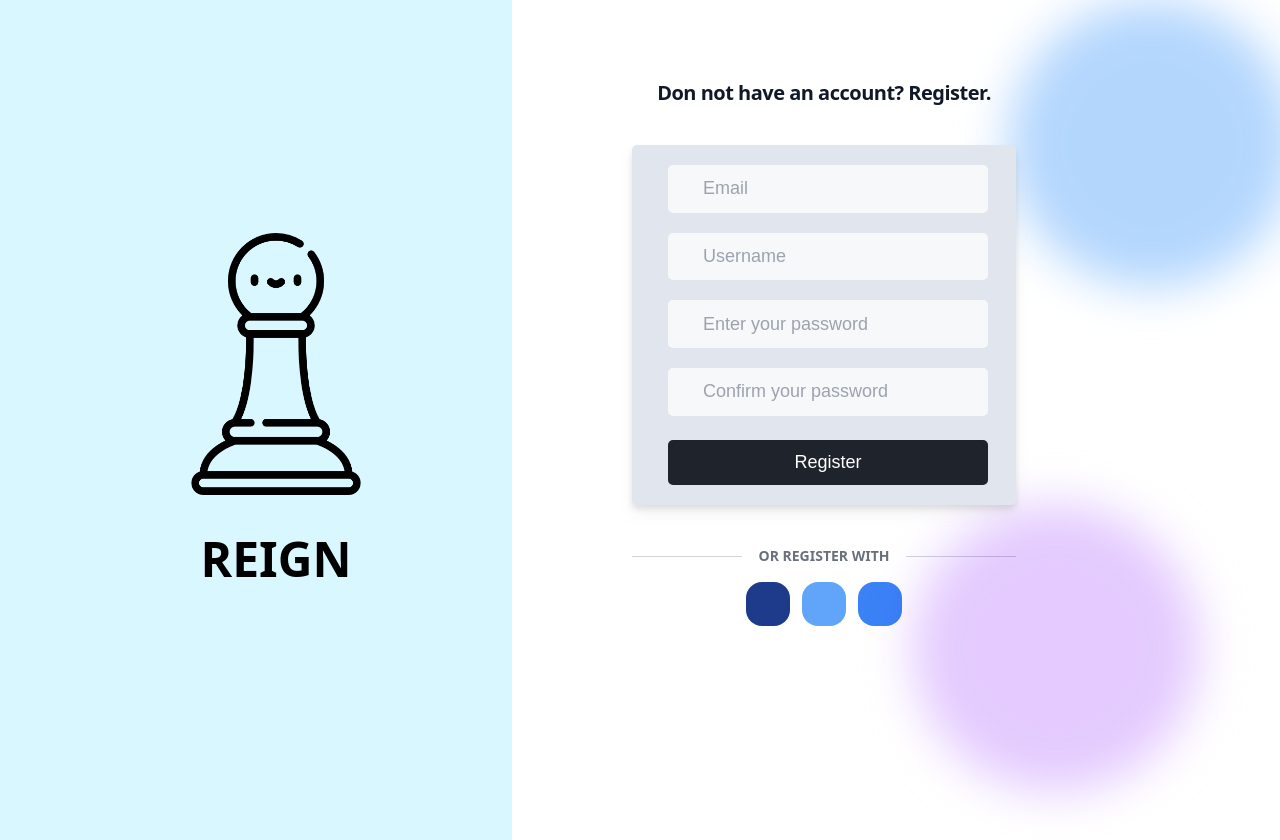
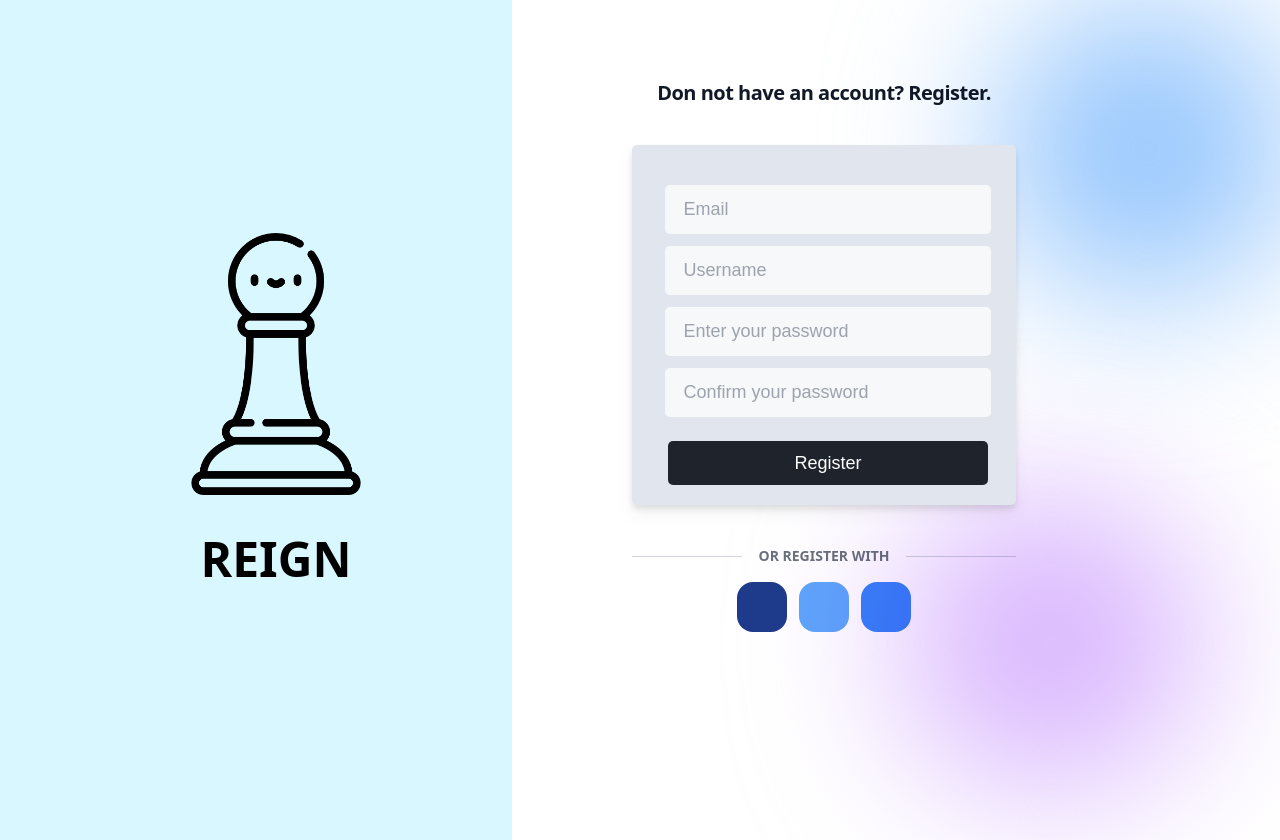
Before and after one commit to UNIZAR-30226-2023-01/chess-frontend, a Next.js app: page /register in a window 1280 px wide. Built offline with nearby package versions, Linux system fonts and the light colour scheme.

Commit message:
codigo limpio y comentado

```diff
--- a/pages/index.js
+++ b/pages/index.js
@@ -23,25 +23,35 @@ export default function Home() {
 
       </div>
 
+
+      {/*
+                  INICIO DE LA MITAD DERECHA
+        */}
+
       <div className=" h-screen mt-10 mr-10 ml-20 items-end p-10
          overflow-hidden justify-self-end ">
+        {/*
+          circulos de la derecha
+          se pueden animar usando animate y animation-delay
+        */}
 
-        <div className="absolute top-0 -right-4 w-72 h-72 bg-blue-300
-          rounded-full mix-blend-multiply filter blur-xl
-        opacity-70 animate-blob animation-delay-2000"></div>
-        <div className="absolute bottom-2 right-20 w-72 h-72
-          bg-purple-300 rounded-full mix-blend-multiply filter
-        blur-xl opacity-70 animate-blob animation-delay-4000"></div>
+
+        <div className=" circulo top-0 -right-4  bg-blue-300
+          rounded-full "></div>
+
+        <div className=" circulo bottom-2 right-20
+          bg-purple-300 rounded-full "></div>
 
         <h1 className="text-xl font-body leading-tight tracking-tight
           text-gray-900 mb-10 ">
                   Log in
         </h1>
-        <block className=" justify-self-end flex flex-col col-2 h-1/2
+
+
+        <block className=" flex flex-col col-2 h-1/2
           w-96 drop-shadow-lg">
           <input
-            className="ml-2  px-5 py-1 h-16 w-80 mt-3 focus:outline-none
-              focus:bg-white"
+            className="focus:bg-white"
             placeholder="   Enter your email"
             type="email"
             id="email"
@@ -51,8 +61,7 @@ export default function Home() {
           />
 
           <input
-            className="ml-2  px-5 py-1 h-16 w-80 mt-3 focus:outline-none
-              focus:bg-white"
+            className="focus:bg-white"
             placeholder="   Enter your password"
             type="password"
             id="password"
@@ -86,29 +95,25 @@ export default function Home() {
           </p>
         </div>
 
-
+        {/* BOTONES PARA LAS RSS  */}
         <div className="flex flex-row justify-center items-center space-x-3">
           <a href="" target="_blank"
-            className="w-11 h-11 items-center justify-center inline-flex
-              rounded-2xl font-bold text-lg
-              bg-blue-900 hover:shadow-lg cursor-pointer transition
-              ease-in duration-300" rel="noreferrer">
-
-
+            className="boton-RRSS inline-flex
+              rounded-2xl text-lg
+              bg-blue-900 hover:shadow-lg cursor-pointer"
+            rel="noreferrer">
           </a>
           <a href="" target="_blank"
-            className="w-11 h-11 items-center justify-center
-               inline-flex rounded-2xl font-bold text-lg  text-white
-               bg-blue-400 hover:shadow-lg cursor-pointer
-                transition ease-in duration-300" rel="noreferrer">
-
+            className=" boton-RRSS
+              inline-flex rounded-2xl text-lg  text-white
+              bg-blue-400 hover:shadow-lg cursor-pointer"
+            rel="noreferrer">
           </a>
-          <a href=""
-            target="_blank"
-            className="w-11 h-11 items-center justify-center
-              inline-flex rounded-2xl font-bold text-lg
-              text-white bg-blue-500 hover:shadow-lg cursor-pointer
-              transition ease-in duration-300" rel="noreferrer">
+          <a href="" target="_blank"
+            className=" boton-RRSS
+              inline-flex rounded-2xl text-lg
+              text-white bg-blue-500 hover:shadow-lg cursor-pointer"
+            rel="noreferrer">
           </a>
         </div>
 
--- a/pages/register.js
+++ b/pages/register.js
@@ -26,17 +26,11 @@ export default function Register() {
       <div className=" h-screen mt-10 mr-10 ml-20 items-end
       p-10 overflow-hidden justify-self-end ">
 
-        <div className="absolute top-0 -right-4 w-72 h-72 bg-blue-300
-        rounded-full mix-blend-multiply filter blur-xl opacity-70
-        animate-blob animation-delay-2000">
+        <div className=" circulo top-0 -right-4  bg-blue-300
+          rounded-full "></div>
 
-        </div>
-
-        <div className="absolute bottom-2 right-20 w-72 h-72 bg-purple-300
-        rounded-full mix-blend-multiply filter blur-xl
-         opacity-70 animate-blob animation-delay-4000">
-
-        </div>
+        <div className=" circulo bottom-2 right-20
+          bg-purple-300 rounded-full "></div>
 
         <h1 className="text-xl font-body leading-tight
         tracking-tight text-gray-900 mb-10 ">
@@ -48,8 +42,7 @@ export default function Register() {
         <block className=" justify-self-end flex flex-col col-2 h-1/2
         w-96 drop-shadow-lg">
           <input
-            className="ml-2 h-16 w-80 mt-5  px-5 py-1
-            focus:outline-none focus:bg-white"
+            className="focus:bg-white mt-10"
             placeholder="   Email"
             type="email"
             id="email"
@@ -59,8 +52,7 @@ export default function Register() {
           />
 
           <input
-            className="ml-2 px-5 py-1  h-16 w-80 mt-5
-            focus:outline-none focus:bg-white"
+            className="focus:bg-white"
             placeholder="   Username"
             type="name"
             id="username"
@@ -70,8 +62,7 @@ export default function Register() {
           />
 
           <input
-            className="ml-2  px-5 py-1 h-16 w-80 mt-5
-            focus:outline-none focus:bg-white"
+            className="focus:bg-white"
             placeholder="   Enter your password"
             type="password"
             id="password"
@@ -81,8 +72,7 @@ export default function Register() {
           />
 
           <input
-            className="ml-2 px-5 py-1 h-16 w-80 mt-5
-             focus:outline-none focus:bg-white"
+            className="focus:bg-white"
             placeholder="   Confirm your password"
             type="password"
             id="password"
@@ -110,30 +100,23 @@ export default function Register() {
 
 
         <div className="flex flex-row justify-center items-center space-x-3">
-          <a href="https://www.behance.net/ajeeshmon"
-            target="_blank"
-            className="w-11 h-11 items-center justify-center
-              inline-flex rounded-2xl font-bold text-lg
-              bg-blue-900 hover:shadow-lg cursor-pointer
-              transition ease-in duration-300" rel="noreferrer">
-
-
+          <a href="" target="_blank"
+            className="boton-RRSS inline-flex
+              rounded-2xl text-lg
+              bg-blue-900 hover:shadow-lg cursor-pointer"
+            rel="noreferrer">
           </a>
-          <a href="https://twitter.com/ajeemon?lang=en"
-            target="_blank"
-            className="w-11 h-11 items-center justify-center
-              inline-flex rounded-2xl font-bold text-lg
-              text-white bg-blue-400 hover:shadow-lg cursor-pointer
-              transition ease-in duration-300" rel="noreferrer">
-
-
+          <a href="" target="_blank"
+            className=" boton-RRSS
+              inline-flex rounded-2xl text-lg  text-white
+              bg-blue-400 hover:shadow-lg cursor-pointer"
+            rel="noreferrer">
           </a>
-          <a href="https://in.linkedin.com/in/ajeeshmon"
-            target="_blank"
-            className="w-11 h-11 items-center justify-center
-               inline-flex rounded-2xl font-bold text-lg
-               text-white bg-blue-500 hover:shadow-lg cursor-pointer
-               transition ease-in duration-300" rel="noreferrer">
+          <a href="" target="_blank"
+            className=" boton-RRSS
+              inline-flex rounded-2xl text-lg
+              text-white bg-blue-500 hover:shadow-lg cursor-pointer"
+            rel="noreferrer">
           </a>
         </div>
 
--- a/pages/reset.js
+++ b/pages/reset.js
@@ -34,8 +34,7 @@ export default function Reset() {
             Your new password must be unique from those previously used.</p>
           </h1>
           <input
-            className="ml-2  px-5 py-1 h-16 w-80 mt-5
-            focus:outline-none focus:bg-white"
+            className="mt-10 focus:bg-white"
             placeholder="   Enter your password"
             type="password"
             id="password"
@@ -45,8 +44,7 @@ export default function Reset() {
           />
 
           <input
-            className="ml-2 px-5 py-1 h-16 w-80 mt-5
-            focus:outline-none focus:bg-white"
+            className="focus:bg-white"
             placeholder="   Confirm your password"
             type="password"
             id="password"
@@ -56,7 +54,7 @@ export default function Reset() {
           />
 
 
-          <button className ="ml-2 w-80 h-16 mt-3">
+          <button className ="ml-2 w-80 h-16 mt-10 mb-10 ">
            Reset password
           </button>
 
--- a/styles/globals.css
+++ b/styles/globals.css
@@ -8,6 +8,8 @@ h1 {
     font-weight: bold;
 }
 
+
+
 block{
     background-color: #E1E5EE;
     font-size: 18px;
@@ -16,6 +18,8 @@ block{
     border-radius: 5px;
     justify-content: center;
     align-items: center;
+    justify-self: end;
+
 }
 
 button{
@@ -27,12 +31,42 @@ button{
     text-align: center;
 }
 
+
+.circulo{
+    width:300px;
+    height:300px;
+    animation-delay: 2000;
+    filter:blur(80px);
+    position:absolute;
+    filter:opacity(60px);
+    mix-blend-mode: multiply;
+
+}
+
+
+.boton-RRSS{
+    width:50px;
+    height:50px;
+    justify-items:center;
+    justify-content:center;
+    font:bold;
+
+
+}
 button:hover{
     background-color:dimgray;
 }
 input{
     background-color: #F7F8F9;
     border-radius: 5px;
+    height: 20%;
+    width: 85%;
+    margin-left:2%;
+    margin-top:3%;
+    padding-left: 1%;
+    padding-right: 5%;
+    outline: none;
+
 }
 input:placeholder-shown{
     color: #8391A1;
```
